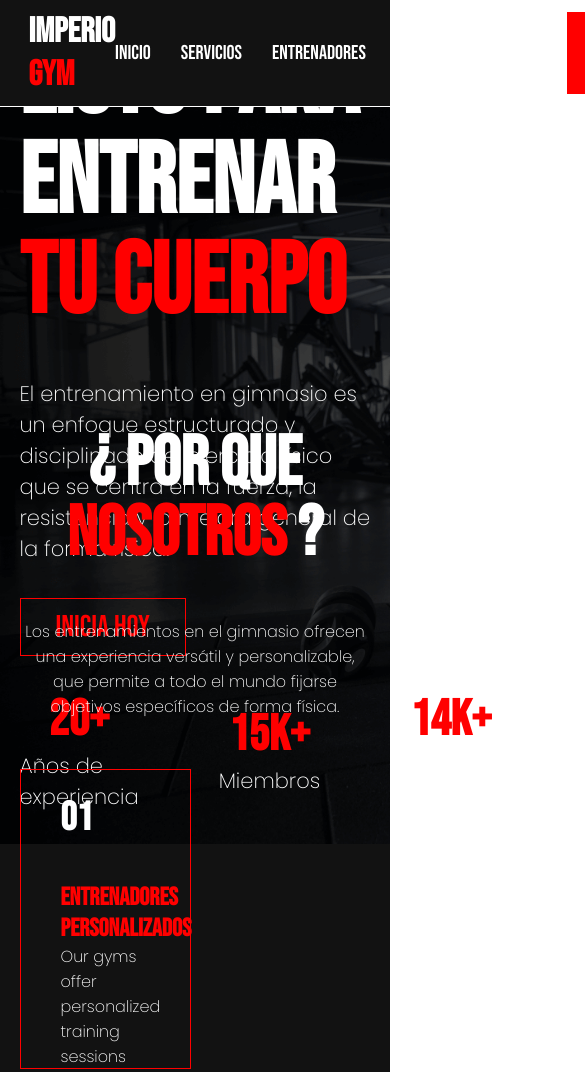
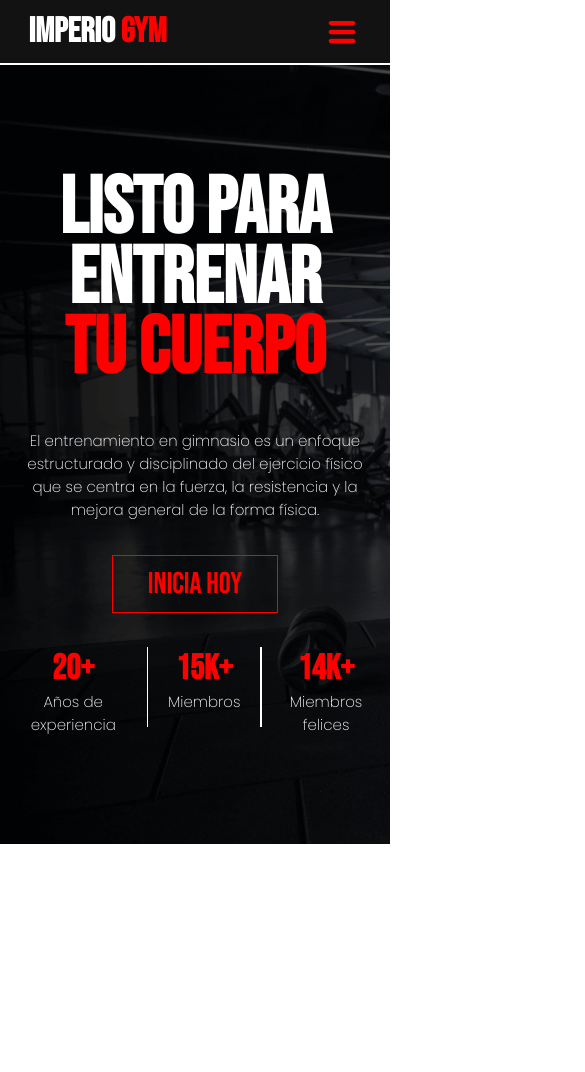
Before and after one commit to abnervargas/abnervargas.github.io, a plain HTML site: page index.html in a window 390 px wide. Shown: the top 1072 px of the page, 585 px wide, since content can reach past the window. After the commit the page ends 844 px from the top, so only its background shows below. Drawn offline with nearby package versions, Linux system fonts and the light colour scheme.

Commit message:
update front nav and banner

```diff
--- a/app/app.js
+++ b/app/app.js
@@ -4,3 +4,18 @@ var swiper = new Swiper(".SwiperTrainer", {
     //     el: ".swiper-pagination",
     // },
 });
+
+//menu mobile
+const menuIcon = document.getElementById('menu-mobile')
+const links = document.getElementById('nav-links')
+
+// toggle menu
+const toggleMenu = () => {
+    links.classList.toggle('active')
+    menuIcon.classList.toggle('active')
+}
+
+menuIcon.addEventListener('click', toggleMenu)
+links.childNodes.forEach(item => {
+    item.addEventListener('click', toggleMenu)
+})
--- a/index.html
+++ b/index.html
@@ -21,14 +21,18 @@
 				<a class="nav-logo" href="#">
 					<h2>IMPERIO <span class="sub">GYM</span></h2>
 				</a>
-				<nav class="nav-links">
-					<a href="#">INICIO</a>
-					<a href="#">SERVICIOS</a>
-					<a href="#">ENTRENADORES</a>
-					<a href="#">TESTIMONIOS</a>
-					<a href="#">CONTACTO</a>
+				<nav id="nav-links" class="nav-links">
+					<a class="nav-link" href="#">INICIO</a>
+					<a class="nav-link" href="#">SERVICIOS</a>
+					<a class="nav-link" href="#">ENTRENADORES</a>
+					<a class="nav-link" href="#">TESTIMONIOS</a>
+					<a class="nav-link" href="#">CONTACTO</a>
+					<a class="nav-btn action-mobile nav-link" href="#">INICIA HOY</a>
 				</nav>
-				<a class="nav-btn" href="#">INICIA HOY</a>
+				<a class="nav-btn action-pc" href="#">INICIA HOY</a>
+				<div id="menu-mobile" class="menu-mobile">
+					<img src="./assets/img/menu-mobile.svg" alt="menu mobile" />
+				</div>
 			</div>
 		</section>
 
@@ -68,7 +72,7 @@
 
 		<main>
 			<!-- POR QUE NOSOTROS? -->
-			<section class="intro-question">
+			<section style="display: none" class="intro-question">
 				<div class="intro-question-ctn ctn">
 					<h1 class="title">¿ POR QUE <span class="sub">NOSOTROS</span> ?</h1>
 					<p>
@@ -118,7 +122,7 @@
 			</section>
 
 			<!-- EXPERIENCIA -->
-			<section class="experience">
+			<section style="display: none" class="experience">
 				<div class="exp-ctn ctn">
 					<div class="exp-left">
 						<h1 class="title">
@@ -151,7 +155,7 @@
 			</section>
 
 			<!-- ENTRENADORES -->
-			<section class="trainers">
+			<section style="display: none" class="trainers">
 				<h1 class="title">
 					Our professional <span class="sub">trainers</span>
 				</h1>
@@ -241,7 +245,7 @@
 			</section>
 		</main>
 
-		<footer class="footer">
+		<footer style="display: none" class="footer">
 			<div class="footer-up">
 				<div class="nav-logo">
 					<h2>IMPERIO <span class="sub">GYM</span></h2>
--- a/styles/global.css
+++ b/styles/global.css
@@ -66,17 +66,35 @@ body::-webkit-scrollbar-thumb {
 	align-items: center;
 	gap: 30px;
 	font-size: 20px;
+	transition: all 0.5s ease;
 }
 .nav-btn {
 	background-color: #ff0000;
 	padding: 10px 35px;
 	font-size: 25px;
 }
+.menu-mobile {
+	width: 40px;
+	height: 40px;
+	display: none;
+	transition: all 0.5s ease;
+}
+.menu-mobile img {
+	width: 100%;
+	height: 100%;
+}
+.menu-mobile.active {
+	border: solid 1px white;
+}
+.action-mobile {
+	display: none;
+}
 
 /* header */
 .banner {
 	width: 100%;
-	height: 100vh;
+	height: calc(100vh - 74px);
+	margin-top: 74px;
 	background-image: url('../assets/img/banner.png');
 	background-size: cover;
 	display: flex;
@@ -287,3 +305,85 @@ body::-webkit-scrollbar-thumb {
 	color: #ff0000;
 	font-size: 25px;
 }
+
+/* 'desktop-grande' */
+@media (max-width: 1600px) {
+}
+
+/* desktop */
+@media (max-width: 1440px) {
+}
+
+/* 'portatil' */
+@media (max-width: 1280px) {
+	.banner-ctn h1 {
+		font-size: 80px;
+	}
+}
+
+/* 'portatil-pequeño' */
+@media (max-width: 1100px) {
+}
+
+/* 'ipad-grande' */
+@media (max-width: 992px) {
+	.menu-mobile {
+		display: block;
+	}
+	.action-pc {
+		display: none;
+	}
+	.action-mobile {
+		display: block;
+	}
+	.nav-links {
+		width: 100%;
+		height: 100vh;
+		background-color: #121212;
+		position: absolute;
+		top: 66px;
+		left: -100%;
+		display: flex;
+		flex-direction: column;
+		align-items: center;
+		padding-top: 100px;
+	}
+	.nav-links.active {
+		left: 0;
+	}
+	.banner {
+		height: calc(100vh - 65px);
+		margin-top: 65px;
+	}
+}
+
+/* 'ipad-pequeña' */
+@media (max-width: 768px) {
+}
+
+/* 'celular' */
+@media (max-width: 576px) {
+	.banner-ctn h1 {
+		line-height: 70px;
+	}
+	.banner-ctn {
+		text-align: center;
+	}
+	.banner-ctn p {
+		font-size: 15px;
+	}
+	.banner-stats {
+		align-items: flex-start;
+	}
+}
+
+/* custom */
+
+@media (max-width: 410px) {
+	.banner-stats {
+		gap: 20px;
+	}
+	.stat-item h2 {
+		font-size: 35px;
+	}
+}
```
Also changed, not shown: assets/img/menu-mobile.svg (added).
